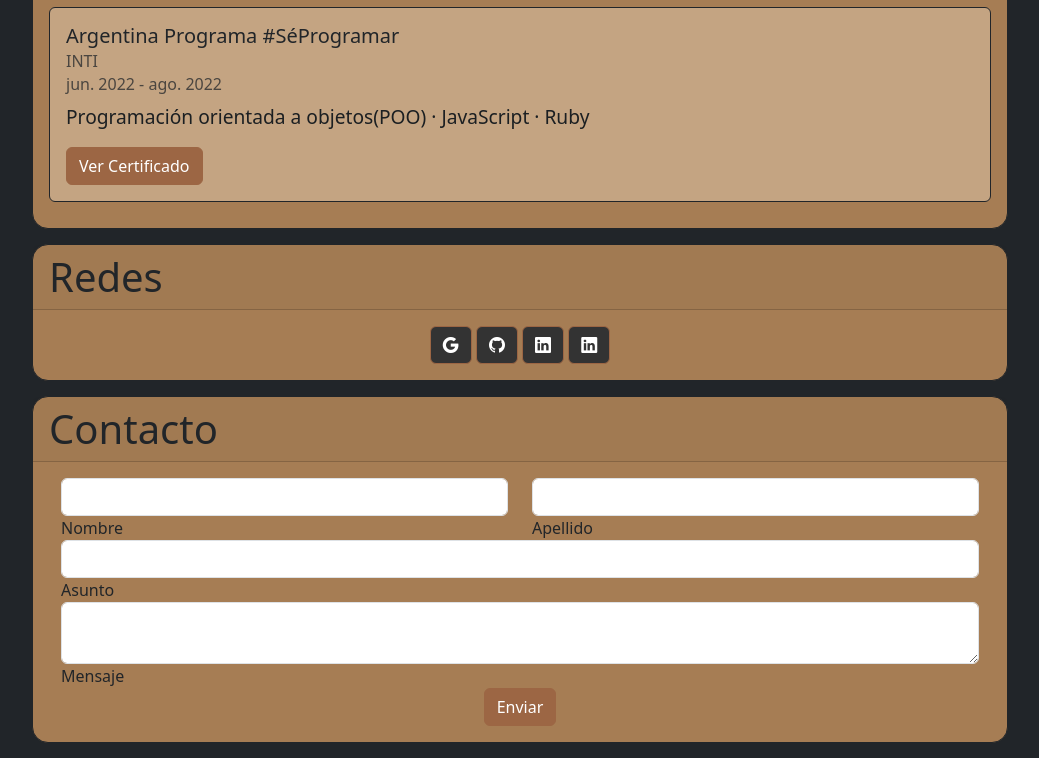
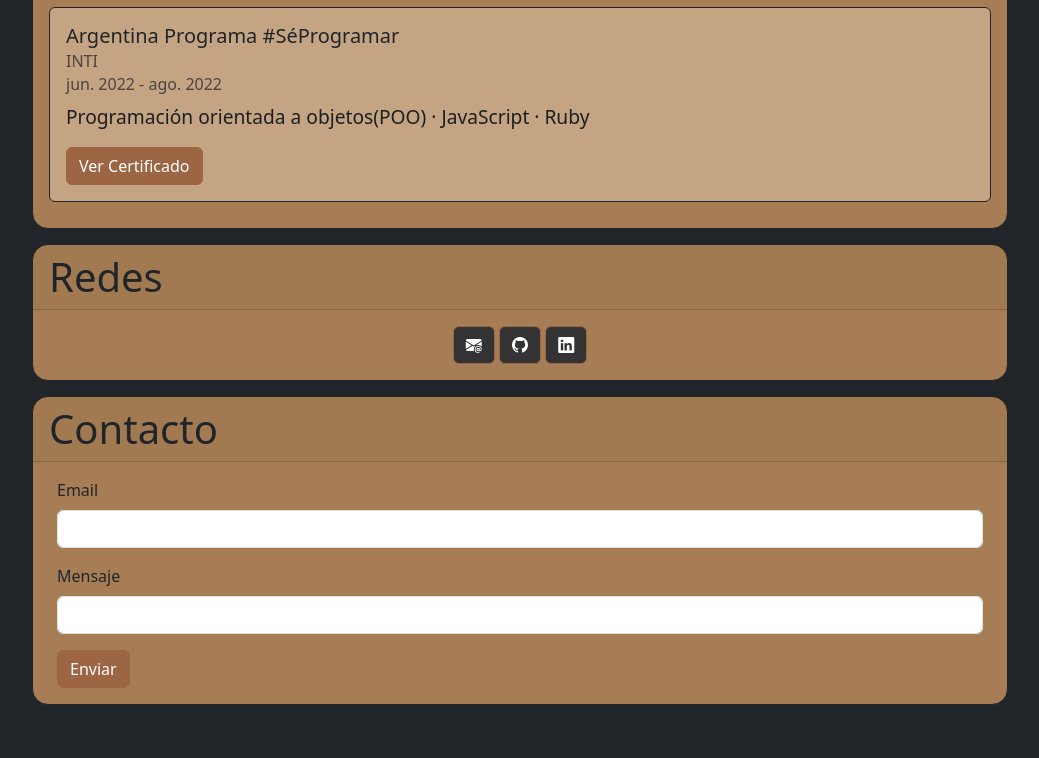
Before and after one commit to Lucas-G-Lunix/Portfolio, a plain HTML site: page index.html in a window 1280 px wide. Shown: the part 2001-2759 px from the top of the page, without its empty margins (120-1159 px from the left). After the commit the page ends 2721 px from the top, so only its background shows below. Drawn offline with nearby package versions, Linux system fonts and the light colour scheme.

Commit message:
Se agrego funcionalidad al formulario de contacto y se corrigio el apartado de redes

```diff
--- a/index.html
+++ b/index.html
@@ -7,11 +7,11 @@
     <meta name="viewport" content="width=device-width, initial-scale=1.0">
     <link href="https://cdn.jsdelivr.net/npm/bootstrap@5.3.0-alpha1/dist/css/bootstrap.min.css" rel="stylesheet"
         integrity="sha384-GLhlTQ8iRABdZLl6O3oVMWSktQOp6b7In1Zl3/Jr59b6EGGoI1aFkw7cmDA6j6gD" crossorigin="anonymous">
-        <link rel="stylesheet" href="https://cdn.jsdelivr.net/npm/bootstrap-icons@1.10.5/font/bootstrap-icons.css">
+    <link rel="stylesheet" href="https://cdn.jsdelivr.net/npm/bootstrap-icons@1.10.5/font/bootstrap-icons.css">
     <title>Mi Portfolio</title>
     <!-- Color could be used #22857b #7bfac3 -->
     <style>
-        #titulo{
+        #titulo {
             color: #2b3035;
         }
 
@@ -23,13 +23,13 @@
             max-width: 1000px;
         }
 
-        .container-md > .card {
+        .container-md>.card {
             background-color: #a67d54;
             border-color: #212529;
             margin: 15px 0px 15px 0px;
         }
 
-        .container-md > .card > .card-body > .card{
+        .container-md>.card>.card-body>.card {
             background-color: #c4a482;
             border-color: #212529;
             margin: 10px 0px 10px 0px;
@@ -100,7 +100,8 @@
 
     <div class="container-md">
         <div class="card rounded-4 align-items-center">
-            <img src="./imgs/profile-image.jpg" class="img-fluid rounded-3" id="profile-image" alt="profile image" width="150">
+            <img src="./imgs/profile-image.jpg" class="img-fluid rounded-3" id="profile-image" alt="profile image"
+                width="150">
             <h1 class="text-center display-1 my-3" id="titulo">Lucas Gruden</h1>
         </div>
 
@@ -108,8 +109,10 @@
             <h5 class="card-header text-capitalize">Descripcion</h5>
             <div class="card-body">
                 <p class="card-text">
-                    Soy una persona autodidacta, creativa, curiosa y con muchas ganas de aprender día a día nuevas tecnologías para el crecimiento de mi formación como profesional.
-                    Busco desarrollar mi experiencia para crecer en el campo de la tecnología. Actualmente, estoy estudiando la Técnicatura Universitaria en Programación en la UTN.
+                    Soy una persona autodidacta, creativa, curiosa y con muchas ganas de aprender día a día nuevas
+                    tecnologías para el crecimiento de mi formación como profesional.
+                    Busco desarrollar mi experiencia para crecer en el campo de la tecnología. Actualmente, estoy
+                    estudiando la Técnicatura Universitaria en Programación en la UTN.
                 </p>
             </div>
         </div>
@@ -129,7 +132,8 @@
                 </div>
                 <div class="card">
                     <div class="card-body">
-                        <h5 class="card-title"><img src="imgs/csharp_logo.png" alt="C# Logo" width="52px" class="me-1">C#</h5>
+                        <h5 class="card-title"><img src="imgs/csharp_logo.png" alt="C# Logo" width="52px"
+                                class="me-1">C#</h5>
                         <div class="list-group">
                             <a class="list-group-item">- .NET Framework</a>
                             <a class="list-group-item">- Programacion Orientada a Objetos</a>
@@ -150,8 +154,8 @@
                         <p class="card-text">
                             Programación Imperativa · Funciones · Estructuras de datos · Consola
                         </p>
-                        <a href="https://github.com/Lucas-G-Lunix/Generala_UTN_FRGP.git"
-                            class="btn btn-primary" target="_blank">Ver Proyecto</a>
+                        <a href="https://github.com/Lucas-G-Lunix/Generala_UTN_FRGP.git" class="btn btn-primary"
+                            target="_blank">Ver Proyecto</a>
                     </div>
                 </div>
                 <div class="card">
@@ -161,8 +165,8 @@
                         <p class="card-text">
                             .NET Framework · SQL · Windows Forms
                         </p>
-                        <a href="https://github.com/Lucas-G-Lunix/tp-winform-equipo-11.git"
-                            class="btn btn-primary" target="_blank">Ver Certificado</a>
+                        <a href="https://github.com/Lucas-G-Lunix/tp-winform-equipo-11.git" class="btn btn-primary"
+                            target="_blank">Ver Certificado</a>
                     </div>
                 </div>
             </div>
@@ -261,16 +265,16 @@
         <div class="card rounded-4" id="redes">
             <h5 class="card-header text-capitalize">Redes</h5>
             <div class="card-body text-center">
-                <a class="btn btn-primary" style="background-color: #333333;" target=”_blank” href="mailto:lucasgruden0@protonmail.com" role="button">
-                    <i class="bi bi-google"></i>
+                <a class="btn btn-primary" style="background-color: #333333;" target=”_blank”
+                    href="mailto:lucasgruden0@protonmail.com" role="button">
+                    <i class="bi bi-envelope-at-fill"></i>
                 </a>
-                <a class="btn btn-primary" style="background-color: #333333;" target=”_blank” href="https://github.com/Lucas-G-Lunix" role="button">
+                <a class="btn btn-primary" style="background-color: #333333;" target=”_blank”
+                    href="https://github.com/Lucas-G-Lunix" role="button">
                     <i class="bi bi-github"></i>
                 </a>
-                <a class="btn btn-primary" style="background-color: #333333;" target=”_blank” href="https://www.linkedin.com/in/lucas-gruden-682887230/" role="button">
-                    <i class="bi bi-linkedin"></i>
-                </a>
-                <a class="btn btn-primary" style="background-color: #333333;" target=”_blank” href="https://www.linkedin.com/in/lucas-gruden-682887230/" role="button">
+                <a class="btn btn-primary" style="background-color: #333333;" target=”_blank”
+                    href="https://www.linkedin.com/in/lucas-gruden-682887230/" role="button">
                     <i class="bi bi-linkedin"></i>
                 </a>
             </div>
@@ -278,44 +282,18 @@
 
         <div class="card rounded-4" id="contacto">
             <h5 class="card-header text-capitalize">Contacto</h5>
-            <div class="card-body">
-                <form id="contact-form" name="contact-form" action="mail.php" method="POST"></form>
-                    <div class="container text-start">
-                        <div class="row">
-                            <div class="col">
-                                <div class="md-form mb-0">
-                                    <input type="text" id="name" name="name" class="form-control">
-                                    <label for="name" class="">Nombre</label>
-                                </div>
-                            </div>
-                            <div class="col">
-                                <div class="md-form mb-0">
-                                    <input type="text" id="email" name="email" class="form-control">
-                                    <label for="email" class="">Apellido</label>
-                                </div>
-                            </div>
-                        </div>
-                        <div class="row">
-                            <div class="col">
-                                <div class="md-form mb-0">
-                                    <input type="text" id="subject" name="subject" class="form-control">
-                                    <label for="subject" class="">Asunto</label>
-                                </div>
-                            </div>
-                        </div>
-                        <div class="row">
-                            <div class="col">
-                                <div class="md-form">
-                                    <textarea type="text" id="message" name="message" rows="2" class="form-control md-textarea"></textarea>
-                                    <label for="message">Mensaje</label>
-                                </div>
-                            </div>
-                        </div>
+            <div class="card-body px-4">
+                <form action="https://formspree.io/f/xlekvqbk" method="POST">
+                    <div class="mb-3">
+                      <label for="email" class="form-label">Email</label>
+                      <input type="email" class="form-control" id="email">
                     </div>
+                    <div class="mb-3">
+                        <label for="message" class="form-label">Mensaje</label>
+                        <input type="message" class="form-control" id="message">
+                    </div>
+                    <button type="submit" class="btn btn-primary">Enviar</button>
                 </form>
-                <div class="text-center text-md-left">
-                    <a class="btn btn-primary" onclick="document.getElementById('contact-form').submit();">Enviar</a>
-                </div>
             </div>
         </div>
 
```
